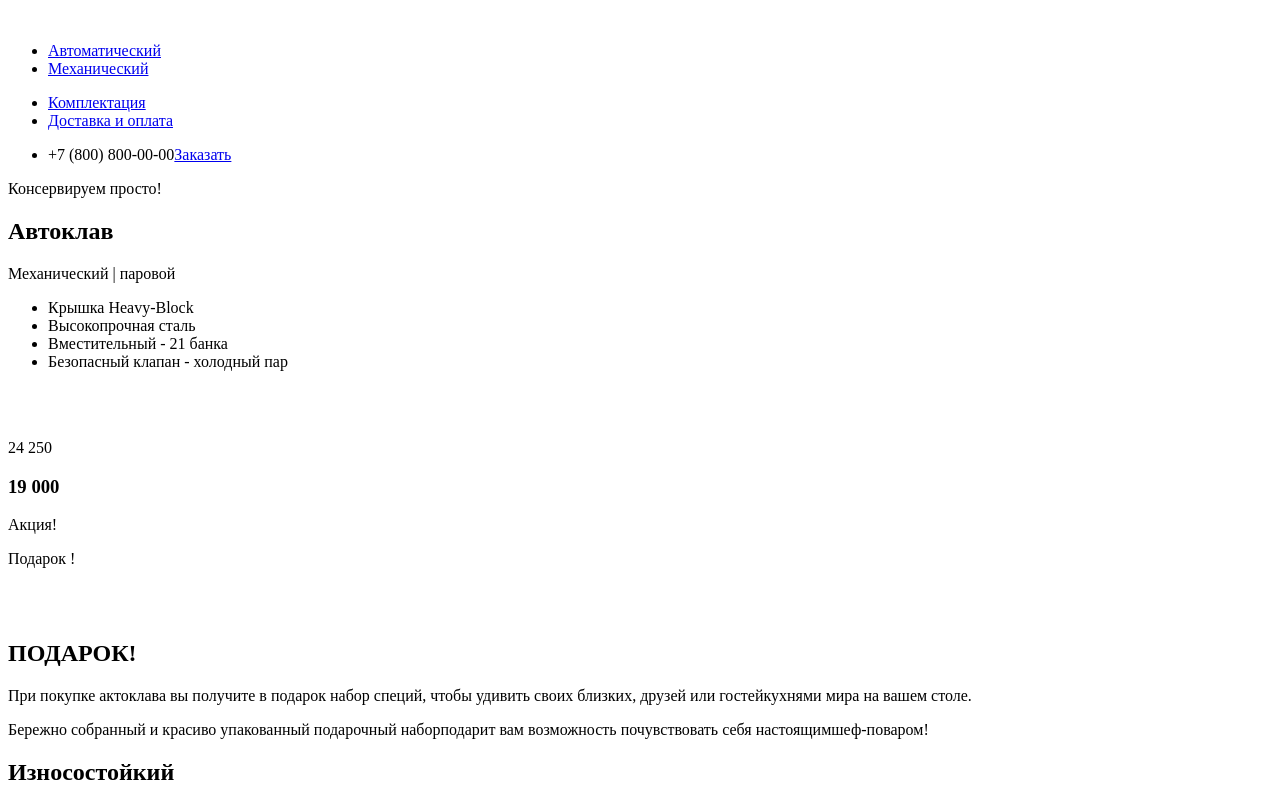
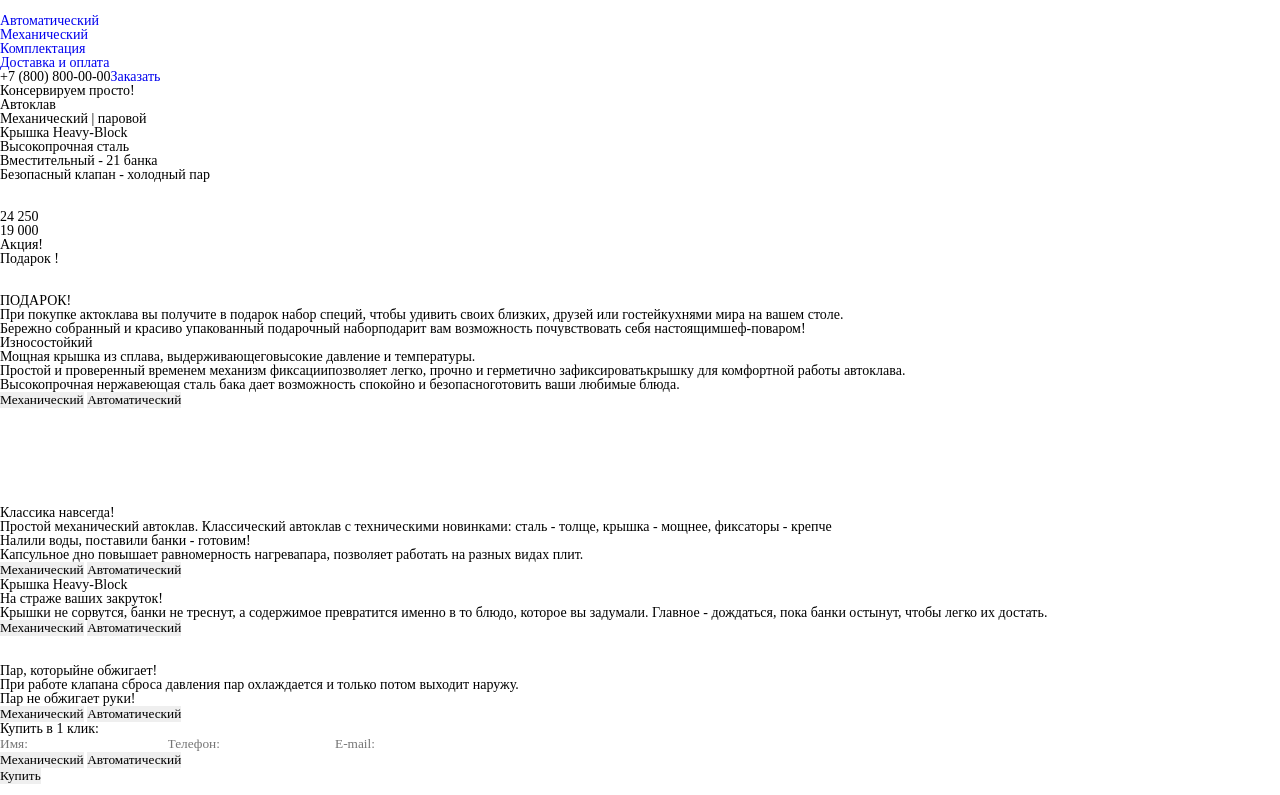
Before and after one commit to bull9og/Work_2023, a plain HTML site: page AVTOCLAV/index.html in a window 1280 px wide. Shown: the top 795 px of the page. Drawn offline with Linux system fonts and the light colour scheme.

Commit message:
add styles files

```diff
--- a/AVTOCLAV/index.html
+++ b/AVTOCLAV/index.html
@@ -5,6 +5,7 @@
 	<meta http-equiv="X-UA-Compatible" content="IE=edge">
 	<meta name="viewport" content="width=device-width, initial-scale=1.0">
 	<title>ДЖ-Автоклав-Мобил</title>
+	<link rel="stylesheet" href="styles/index.css">
 </head>
 <body>
 	<header>
--- /dev/null
+++ b/AVTOCLAV/styles/index.scss
@@ -0,0 +1,7 @@
+@import "obnulenie.scss";
+
+@mixin container () {
+
+}
+
+//!Написать миксины, айдишки и переменные для стилей автоклава
--- /dev/null
+++ b/AVTOCLAV/styles/obnulenie.scss
@@ -0,0 +1,17 @@
+/*---!!ОБНУЛЕНИЕ!!---*/
+* {padding: 0;margin: 0;border: 0;}
+*,*:before,*:after{-moz-box-sizing: border-box;-wedkit-box-sizing: border-box;box-sizing: border-box;}
+:focus,:active {outline: none;}
+a:focus,a:active {outline: none;}
+nav,footer,header,aside {display: block;}
+html,body {height: 100%;width: 100%;font-size: 100%;line-height: 1;font-size: 14px;-ms-text-size-adjust: 100%;-moz-text-size-adjust: 100%;-webkit-text-size-adjust: 100%;}
+input,button,textarea {font-family: inherit;}
+input::-ms-clear {display: none;}
+button {cursor: pointer;}
+button::-moz-focus-inner {padding: 0; border: 0;}
+a,a:visited {text-decoration: none;}
+a:hover {text-decoration: none;}
+ul li {list-style: none;}
+img {vertical-align: top;}
+h1,h2,h3,h4,h5,h6 {font-size: inherit; font-weight: 400;}
+/*------------------------------------------------------*/
```
Also changed, not shown: AVTOCLAV/styles/index.css (added), AVTOCLAV/styles/obnulenie.css (added), 2 other files.
